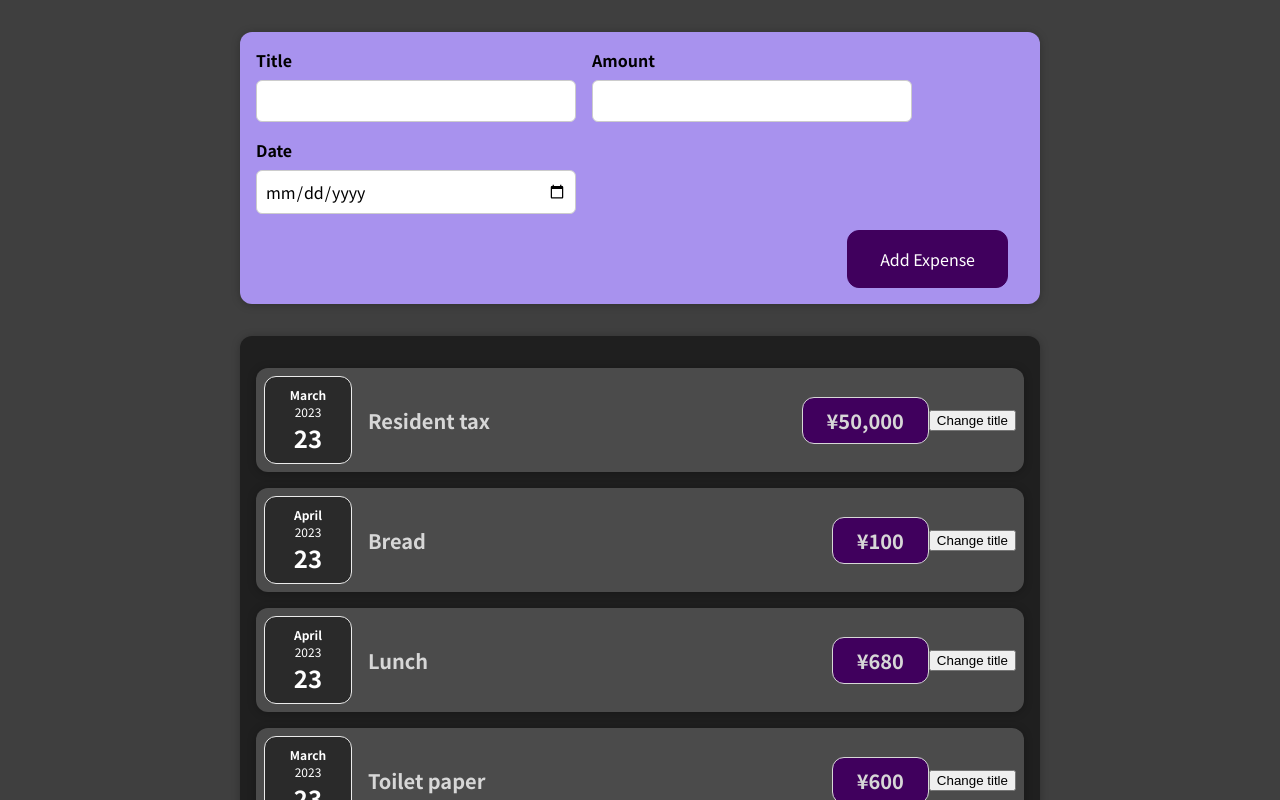
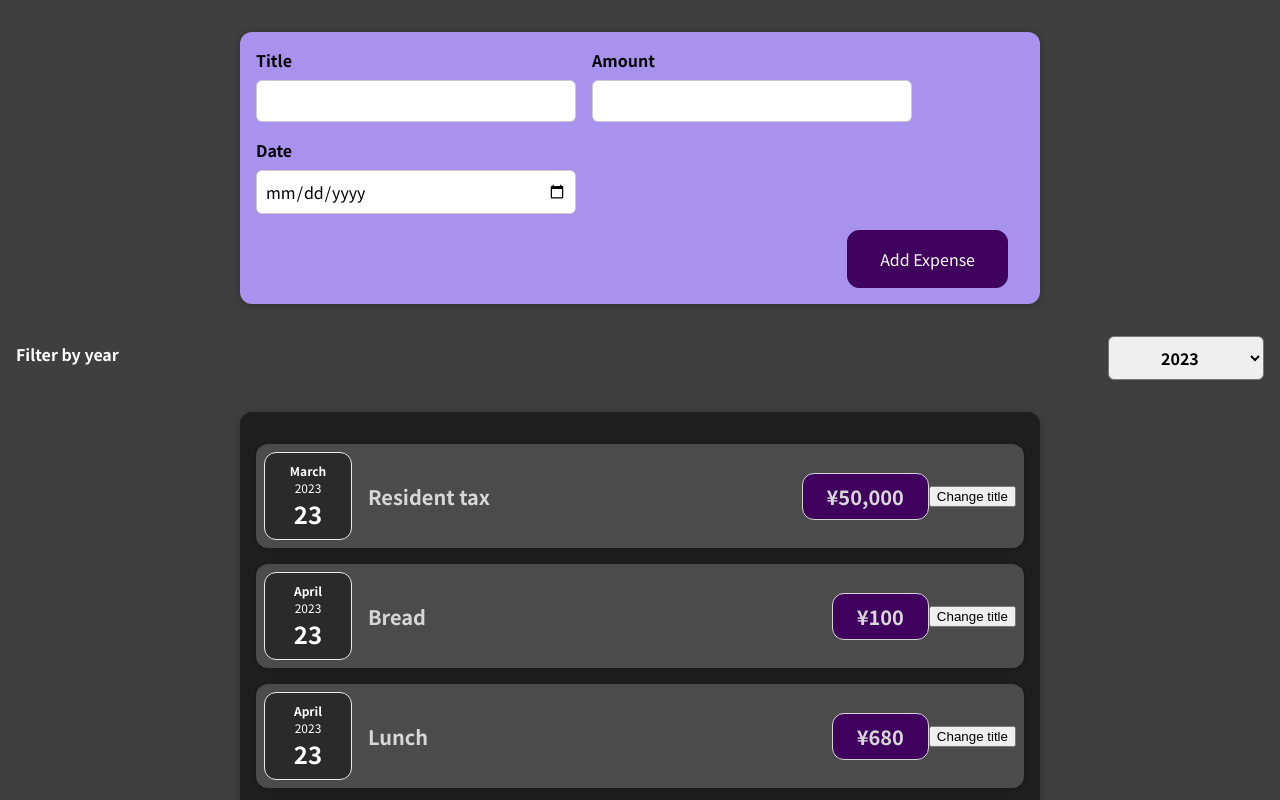
Before and after one commit to wongluyee/expenses-record-app, a React (Create React App) app: page / in a window 1280 px wide. Shown: the top 800 px of the page. Built offline with nearby package versions, Linux system fonts and the light colour scheme.

Commit message:
add year filter

```diff
--- a/src/components/Expenses/Expenses.js
+++ b/src/components/Expenses/Expenses.js
@@ -1,9 +1,16 @@
 import "./Expenses.css";
+import Card from "../UI/Card";
 import ExpenseItem from "./ExpenseItem";
-import Card from "../UI/Card";
+import ExpenseFilter from "./ExpensesFilter";
 
 const Expenses = (props) => {
+  const filterChangeHandler = (year) => {
+    console.log(year);
+  };
+
   return (
+    <div>
+      <ExpenseFilter onFilterChange={filterChangeHandler}/>
       <Card className="expenses">
         <ExpenseItem
           title={props.expenses[0].title}
@@ -26,7 +33,8 @@ const Expenses = (props) => {
           date={props.expenses[3].date}
         />
       </Card>
+    </div>
   );
-}
+};
 
 export default Expenses;
--- /dev/null
+++ b/src/components/Expenses/ExpensesFilter.css
@@ -0,0 +1,24 @@
+.expenses-filter {
+  color: white;
+  padding: 0 1rem;
+}
+
+.expenses-filter__control {
+  display: flex;
+  width: 100%;
+  align-items: center;
+  justify-content: space-between;
+  margin: 1rem 0;
+}
+
+.expenses-filter label {
+  font-weight: bold;
+  margin-bottom: 0.5rem;
+}
+
+.expenses-filter select {
+  font: inherit;
+  padding: 0.5rem 3rem;
+  font-weight: bold;
+  border-radius: 6px;
+}
--- /dev/null
+++ b/src/components/Expenses/ExpensesFilter.js
@@ -0,0 +1,30 @@
+import { useState } from 'react';
+import './ExpensesFilter.css';
+
+const ExpensesFilter = (props) => {
+  const [year, setYear] = useState('2023');
+
+  const setYearHandler = (event) => {
+    console.log(event.target.value);
+    setYear(event.target.value);
+  };
+
+  props.onFilterChange(year);
+
+  return (
+    <div className='expenses-filter'>
+      <div className='expenses-filter__control'>
+        <label>Filter by year</label>
+        <select onChange={setYearHandler}>
+          <option value='2023'>2023</option>
+          <option value='2022'>2022</option>
+          <option value='2021'>2021</option>
+          <option value='2020'>2020</option>
+          <option value='2019'>2019</option>
+        </select>
+      </div>
+    </div>
+  );
+};
+
+export default ExpensesFilter;
```
Lines whose indentation alone changed are shown as unchanged.
